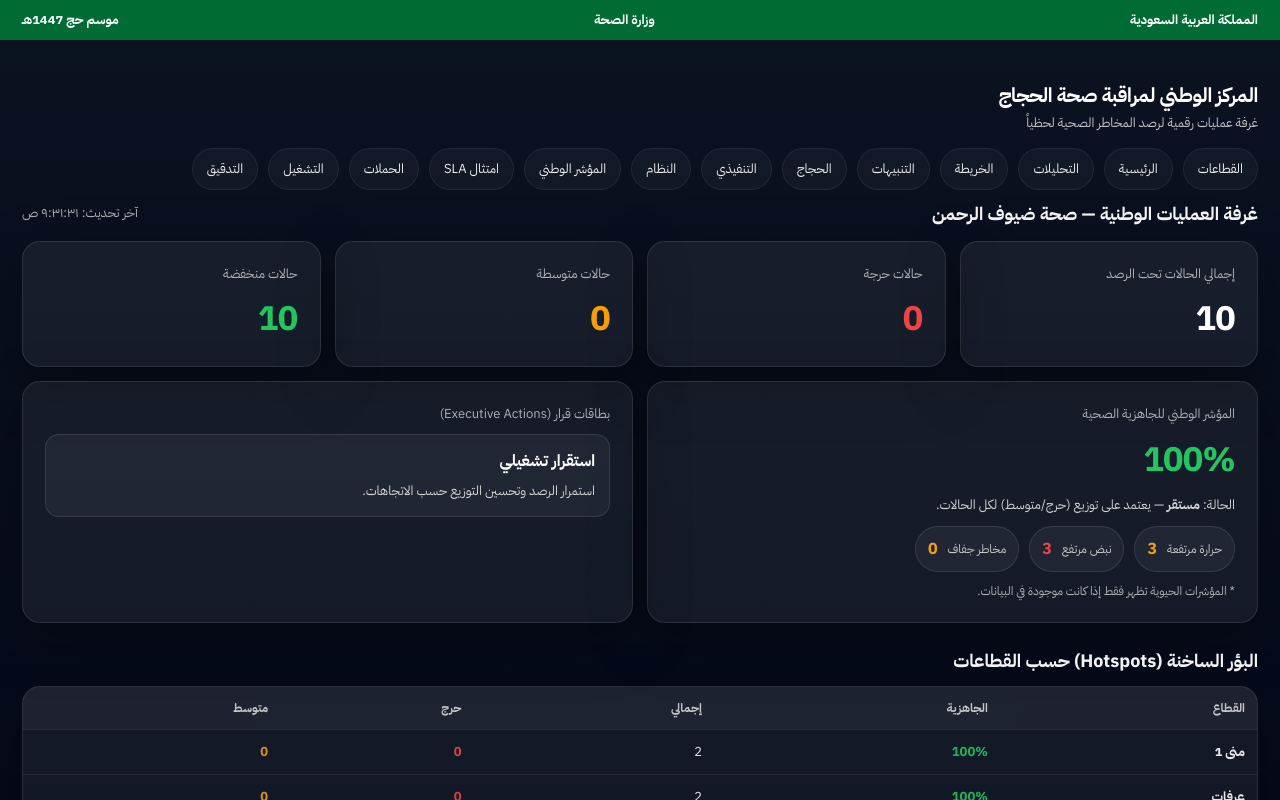
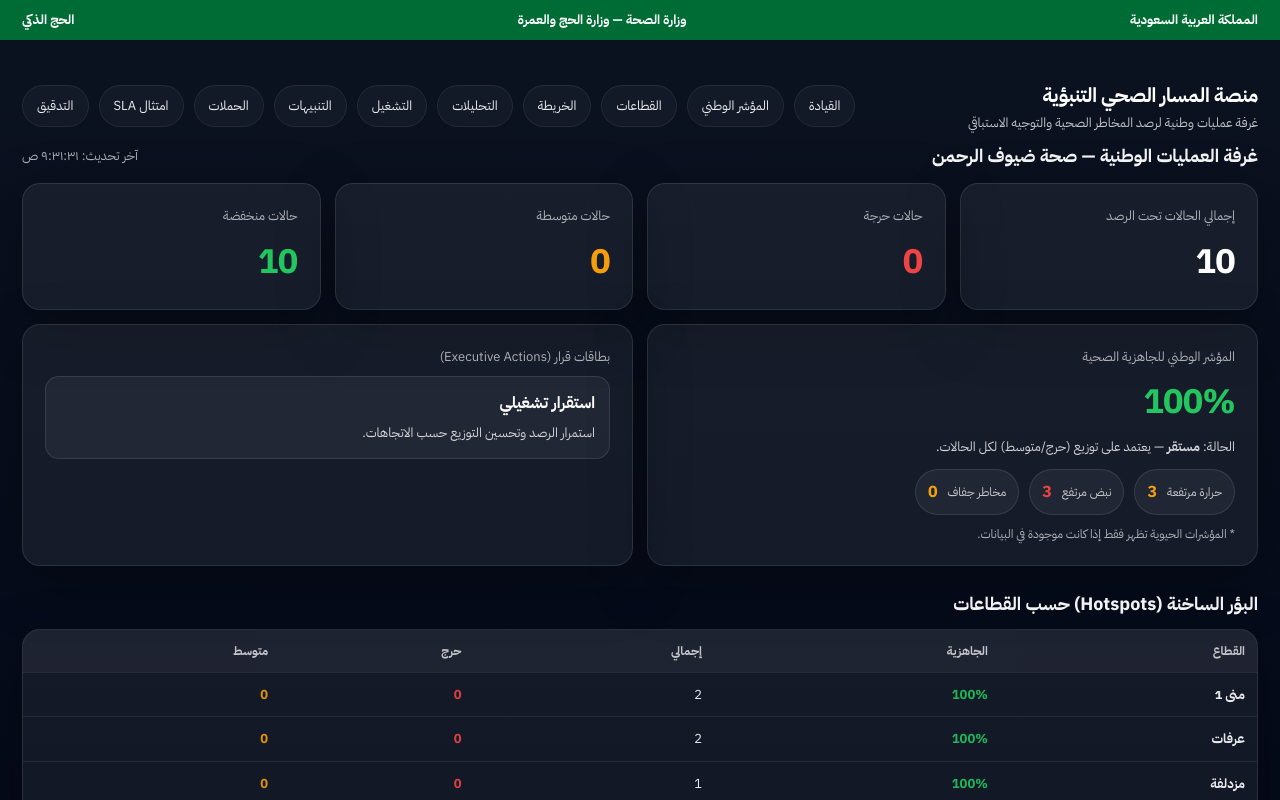
Before and after one commit to jkg9rmd8td-blip/hajj-health-monitoring, a Next.js app: page / in a window 1280 px wide. Shown: the top 800 px of the page. Built offline with nearby package versions, Linux system fonts and the light colour scheme.

Commit message:
Update layout.js

```diff
--- a/app/layout.js
+++ b/app/layout.js
@@ -2,8 +2,8 @@ import "./globals.css"
 import Link from "next/link"
 
 export const metadata = {
-  title: "المركز الوطني لمراقبة صحة الحجاج",
-  description: "منصة رسمية لرصد وتحليل المؤشرات الصحية لضيوف الرحمن لحظياً",
+  title: "منصة المسار الصحي التنبؤية — غرفة العمليات الوطنية",
+  description: "منصة سيادية لرصد المخاطر الصحية لضيوف الرحمن لحظياً ودعم القرار التشغيلي",
 }
 
 export default function RootLayout({ children }) {
@@ -16,39 +16,46 @@ export default function RootLayout({ children }) {
         />
       </head>
       <body>
+        {/* شريط علوي رسمي */}
         <div className="officialTopbar">
           <div className="topbarRow">
             <span>المملكة العربية السعودية</span>
-            <span>وزارة الصحة</span>
-            <span>موسم حج 1447هـ</span>
+            <span>وزارة الصحة — وزارة الحج والعمرة</span>
+            <span>الحج الذكي</span>
           </div>
         </div>
 
         <div className="shell">
+          {/* رأس المنصة */}
           <div className="navbar">
             <div className="brand">
-              <div className="brandTitle">المركز الوطني لمراقبة صحة الحجاج</div>
-              <div className="brandSub">غرفة عمليات رقمية لرصد المخاطر الصحية لحظياً</div>
+              <div className="brandTitle">منصة المسار الصحي التنبؤية</div>
+              <div className="brandSub">غرفة عمليات وطنية لرصد المخاطر الصحية والتوجيه الاستباقي</div>
             </div>
 
+            {/* ترتيب قيادي: قيادة → تشغيل → حوكمة */}
             <nav className="navlinks">
+              <Link className="navlink" href="/">القيادة</Link>
+              <Link className="navlink" href="/national">المؤشر الوطني</Link>
               <Link className="navlink" href="/sectors">القطاعات</Link>
-              <Link className="navlink" href="/">الرئيسية</Link>
+              <Link className="navlink" href="/map">الخريطة</Link>
+
               <Link className="navlink" href="/analytics">التحليلات</Link>
-              <Link className="navlink" href="/map">الخريطة</Link>
+              <Link className="navlink" href="/operations">التشغيل</Link>
               <Link className="navlink" href="/alerts">التنبيهات</Link>
-              <Link className="navlink" href="/pilgrims">الحجاج</Link>
-              <Link className="navlink" href="/executive">التنفيذي</Link>
-              <Link className="navlink" href="/system">النظام</Link>
-              <Link className="navlink" href="/national">المؤشر الوطني</Link>
-<Link className="navlink" href="/campaigns-sla">امتثال SLA</Link>
+
               <Link className="navlink" href="/campaigns">الحملات</Link>
-<Link className="navlink" href="/operations">التشغيل</Link>
-<Link className="navlink" href="/audit">التدقيق</Link>
+              <Link className="navlink" href="/campaigns-sla">امتثال SLA</Link>
+              <Link className="navlink" href="/audit">التدقيق</Link>
             </nav>
           </div>
 
           {children}
+
+          {/* تذييل رسمي */}
+          <div style={{ marginTop: 26, opacity: .65, fontSize: 12 }}>
+            © {new Date().getFullYear()} — منصة تشغيلية تجريبية قابلة للتوسع — بيانات مجهولة الهوية لأغراض السلامة.
+          </div>
         </div>
       </body>
     </html>
```
